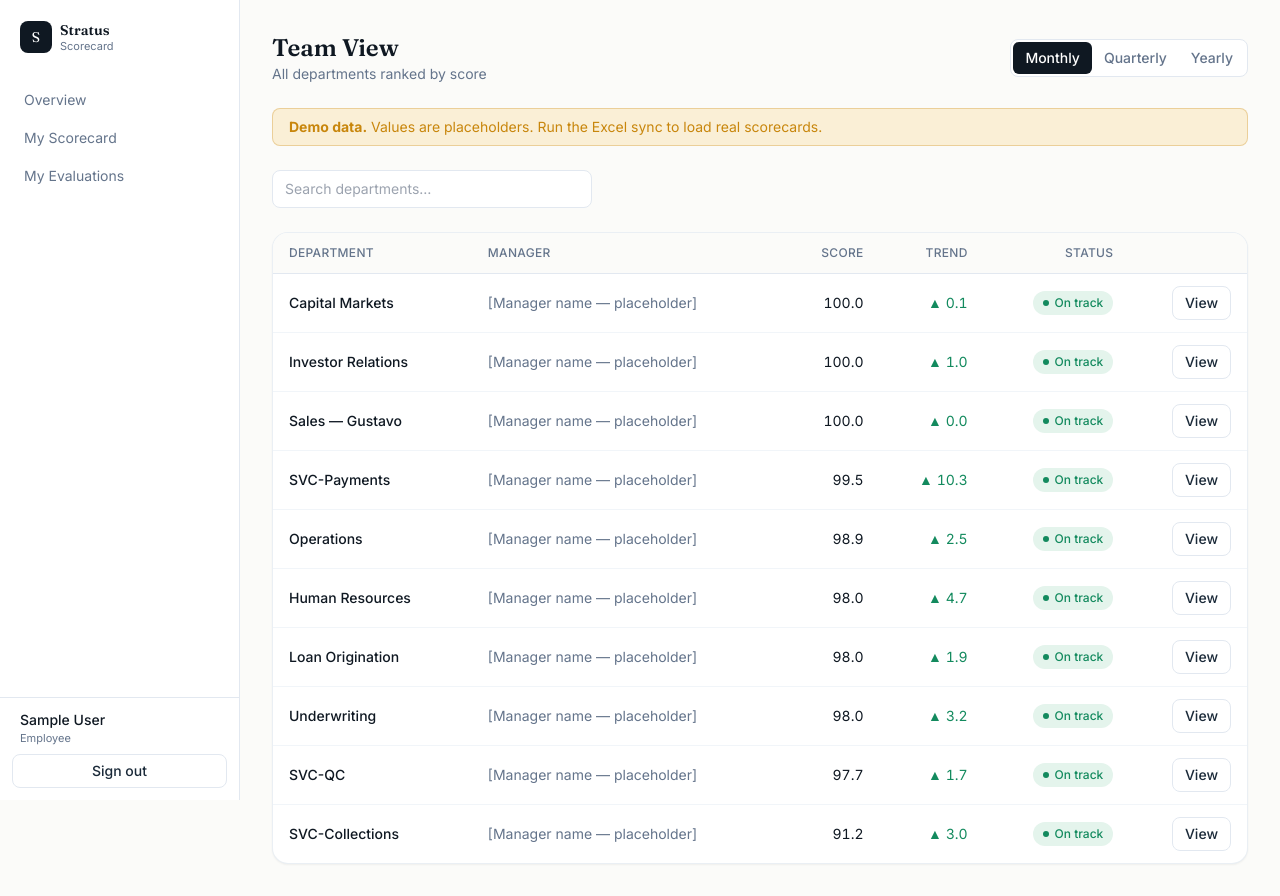
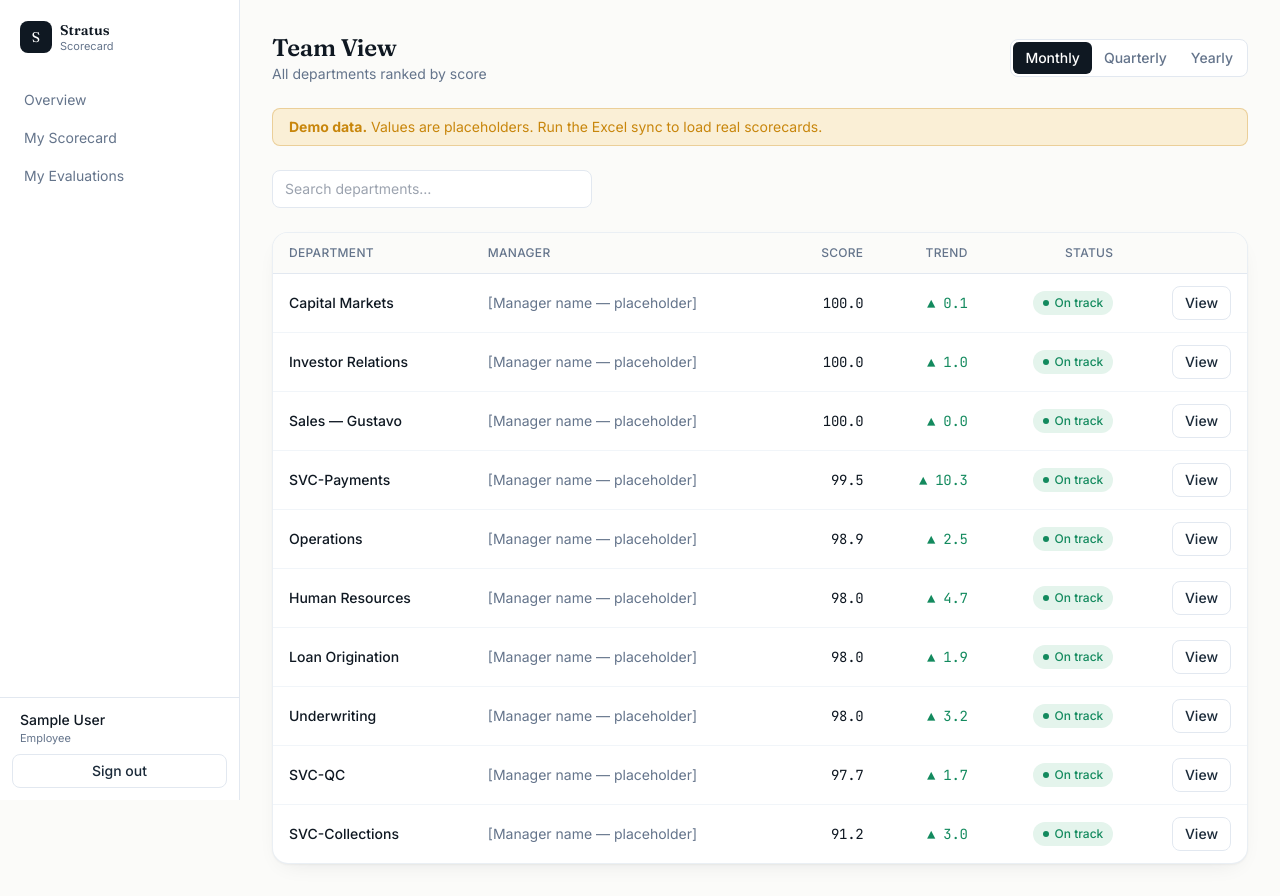
Before and after one commit to kidcaneda/Stratus-Financial-Employee-Scorecard, a Next.js app: page /team in a window 1280 px wide. Built offline with nearby package versions, Linux system fonts and the light colour scheme; no server answers; the database is empty; sample sign-in values are in the browser's storage.

Commit message:
Update globals.css

```diff
--- a/src/app/globals.css
+++ b/src/app/globals.css
@@ -1,4 +1,4 @@
-@import url("https://fonts.googleapis.com/css2?family=Fraunces:wght@400;500;600&family=Inter:wght@400;500;600;700&display=swap");
+@import url("https://fonts.googleapis.com/css2?family=Fraunces:opsz,wght@9..144,400;9..144,500;9..144,600&family=Inter:wght@400;500;600;700&family=JetBrains+Mono:wght@400;500;600&display=swap");
 
 @tailwind base;
 @tailwind components;
@@ -7,40 +7,70 @@
 :root {
   --font-sans: "Inter", system-ui, sans-serif;
   --font-display: "Fraunces", Georgia, serif;
+  --font-mono: "JetBrains Mono", ui-monospace, monospace;
 }
 
 @layer base {
   body {
     @apply bg-paper text-ink antialiased;
     font-family: var(--font-sans);
+    font-feature-settings: "cv01", "cv03";
   }
   h1, h2, h3 {
     font-family: var(--font-display);
+    letter-spacing: -0.01em;
+  }
+  /* Numeric data reads as instrument readouts. */
+  .tabular-nums {
+    font-family: var(--font-mono);
+    font-variant-numeric: tabular-nums;
+    letter-spacing: -0.02em;
   }
 }
 
 @layer components {
   .card {
-    @apply rounded-card bg-white border border-slate-200/70 shadow-sm;
+    @apply rounded-card bg-surface border border-slate-200/70 shadow-card;
   }
   .btn-primary {
     @apply inline-flex items-center justify-center rounded-lg bg-ink px-4 py-2
-           text-sm font-medium text-white transition hover:bg-ink-soft
+           text-sm font-medium text-white transition-all duration-150 hover:bg-ink-soft
+           hover:shadow-lift active:scale-[0.98]
            focus:outline-none focus-visible:ring-2 focus-visible:ring-accent
-           focus-visible:ring-offset-2 disabled:opacity-50;
+           focus-visible:ring-offset-2 disabled:opacity-50 disabled:pointer-events-none;
   }
   .btn-ghost {
     @apply inline-flex items-center justify-center rounded-lg border border-slate-200
-           px-3 py-1.5 text-sm font-medium text-ink-soft transition hover:bg-slate-50
+           px-3 py-1.5 text-sm font-medium text-ink-soft transition-all duration-150
+           hover:bg-paper hover:border-slate-300 active:scale-[0.98]
            focus:outline-none focus-visible:ring-2 focus-visible:ring-accent;
   }
   .pill {
     @apply inline-flex items-center gap-1.5 rounded-full px-2.5 py-1 text-xs font-medium;
   }
+  /* Brass hairline divider — the instrument signature, used sparingly. */
+  .rule-brass {
+    @apply h-px w-full bg-gradient-to-r from-transparent via-brass to-transparent opacity-60;
+  }
+  /* Staggered entrance: children fade-up in sequence on load. */
+  .stagger > * {
+    animation: fade-up 0.5s cubic-bezier(0.16, 1, 0.3, 1) both;
+  }
+  .stagger > *:nth-child(1) { animation-delay: 0.02s; }
+  .stagger > *:nth-child(2) { animation-delay: 0.06s; }
+  .stagger > *:nth-child(3) { animation-delay: 0.10s; }
+  .stagger > *:nth-child(4) { animation-delay: 0.14s; }
+  .stagger > *:nth-child(5) { animation-delay: 0.18s; }
+  .stagger > *:nth-child(6) { animation-delay: 0.22s; }
+}
+
+/* Row hover lift on interactive table rows. */
+.row-interactive {
+  transition: background-color 0.12s ease, transform 0.12s ease;
 }
 
 @media (prefers-reduced-motion: reduce) {
-  * {
+  *, .stagger > * {
     animation: none !important;
     transition: none !important;
   }
```
